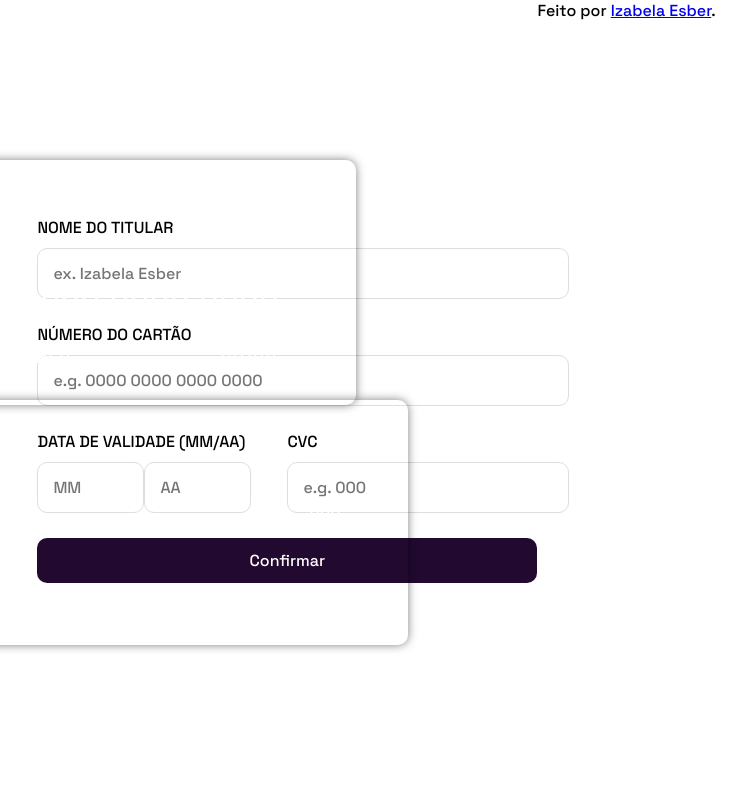
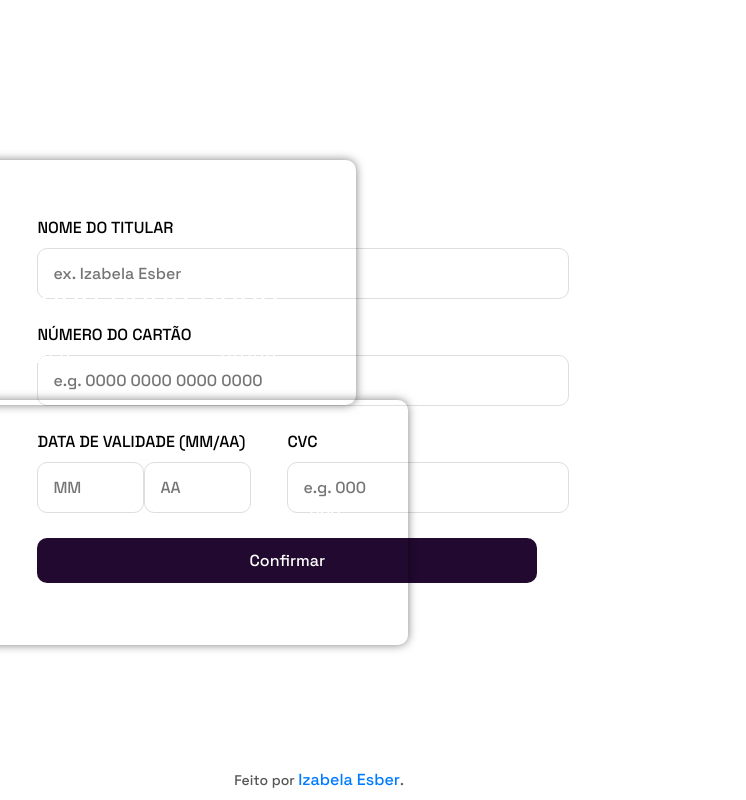
Before and after one commit to izabelaex/Desafio_Front_Semanas3e4, a plain HTML site: page index.html in a window 1280 px wide. Shown: the full height of the page, 321-1067 px from the left. Drawn offline with Linux system fonts and the light colour scheme.

Commit message:
Update index.html

```diff
--- a/index.html
+++ b/index.html
@@ -8,6 +8,8 @@
   <link rel="icon" type="image/png" sizes="32x32" href="./images/favicon-32x32.png">
 
   <title>Cartão Iterativo</title>
+
+</head>
 
 </head>
 <body>
@@ -64,10 +66,13 @@
       <p>Adicionamos os detalhes do seu cartão</p>
       <button class="botao continuar">Continuar</button>
     </div>
-    <div class="attribution">
+
+    <div class="meu">
         Feito por <a href="https://github.com/izabelaex">Izabela Esber</a>.
     </div>
+
   </div>
+
   <script src="./script.js"></script>
 </body>
 </html>
```
